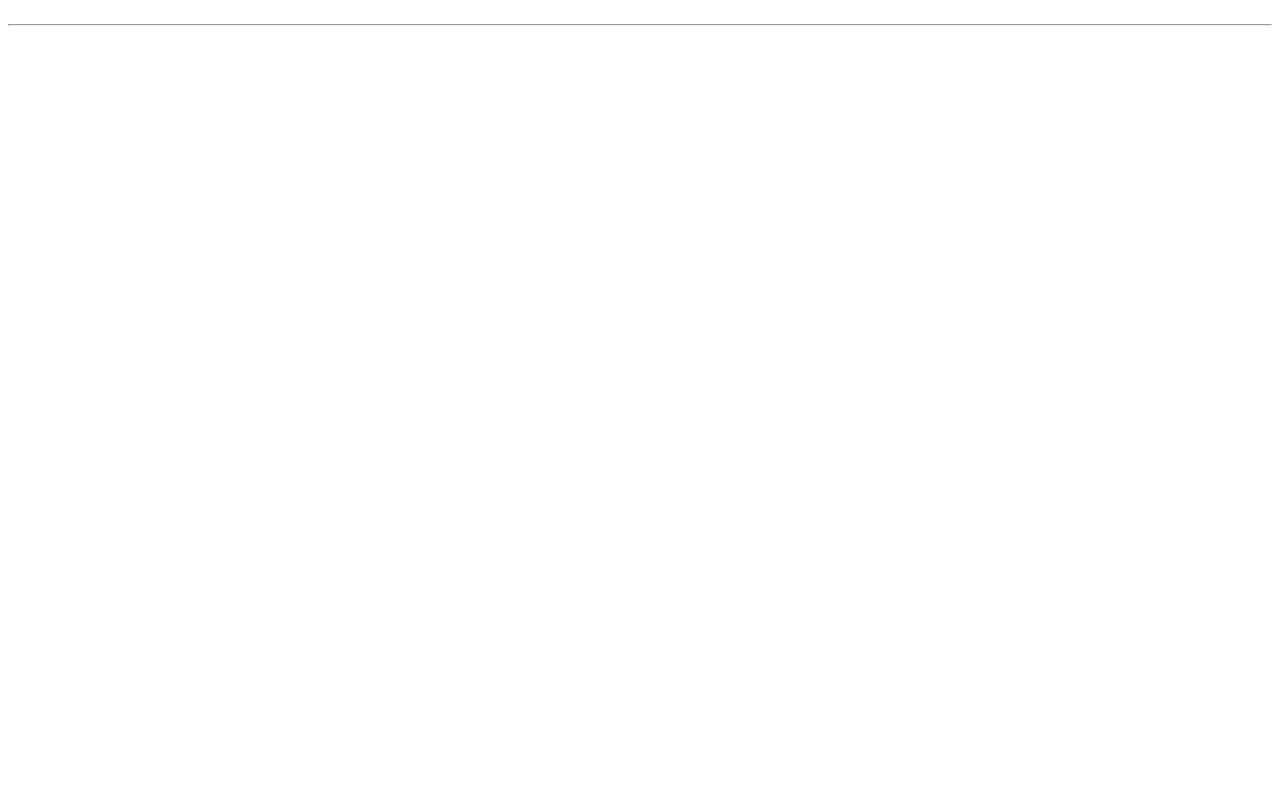
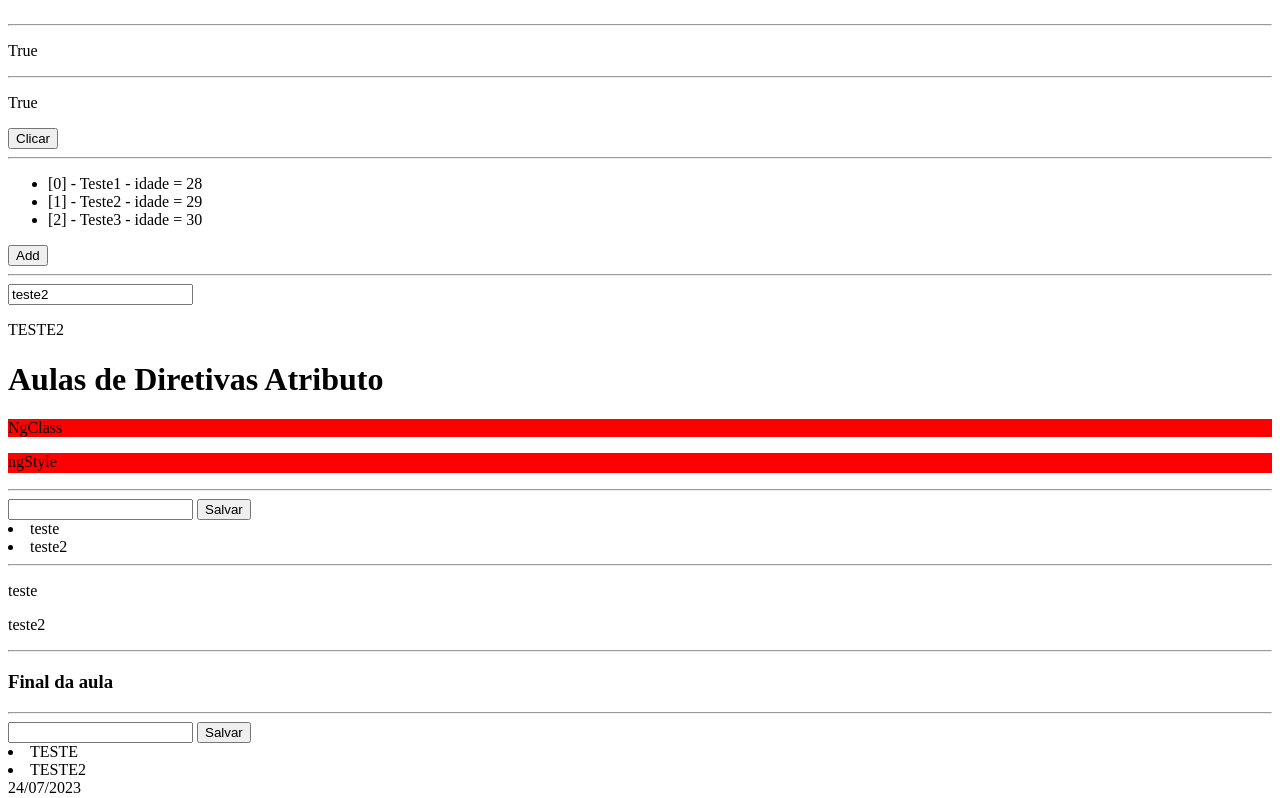
Before and after one commit to karolinequetz/Angular, an Angular app in the folder meu-primeiro-projeto/: page / in a window 1280 px wide. Shown: the part 1182-1980 px from the top of the page. Before the commit the page ends 1216 px from the top, so only its background shows below. Built offline with nearby package versions, Linux system fonts and the light colour scheme.

Commit message:
feat: directives

```diff
--- a/meu-primeiro-projeto/src/app/app.component.ts
+++ b/meu-primeiro-projeto/src/app/app.component.ts
@@ -3,6 +3,19 @@ import { Component, OnInit } from '@angular/core';
 @Component({
   selector: 'app-root',
   template: ` <app-data-biding></app-data-biding>
+    <app-diretivas-estruturais></app-diretivas-estruturais>
+    <app-diretivas-atributos
+      ><h1>Aulas de Diretivas Atributo</h1>
+      <h3>Final da aula</h3>
+    </app-diretivas-atributos>
+
+    <app-diretivas-atributos
+      ><h1>Testando</h1>
+      <h3>Testando ...</h3>
+    </app-diretivas-atributos>
+
+    <app-diretivas-atributos></app-diretivas-atributos>
+
     <router-outlet></router-outlet>`,
 })
 export class AppComponent implements OnInit {
--- a/meu-primeiro-projeto/src/app/app.module.ts
+++ b/meu-primeiro-projeto/src/app/app.module.ts
@@ -6,9 +6,11 @@ import { AppRoutingModule } from './app-routing.module';
 import { AppComponent } from './app.component';
 import { TitleComponent } from './title/title.component';
 import { DataBidingComponent } from './data-biding/data-biding.component';
+import { DiretivasEstruturaisComponent } from './diretivas-estruturais/diretivas-estruturais.component';
+import { DiretivasAtributosComponent } from './diretivas-atributos/diretivas-atributos.component';
 
 @NgModule({
-  declarations: [AppComponent, TitleComponent, DataBidingComponent],
+  declarations: [AppComponent, TitleComponent, DataBidingComponent, DiretivasEstruturaisComponent, DiretivasAtributosComponent],
   imports: [BrowserModule, AppRoutingModule, FormsModule],
   providers: [],
   bootstrap: [AppComponent],
--- /dev/null
+++ b/meu-primeiro-projeto/src/app/diretivas-atributos/diretivas-atributos.component.html
@@ -0,0 +1,28 @@
+
+<ng-content select="h1"></ng-content>
+
+
+<div *ngIf="nome != 'Teste'">
+<p [ngClass]="{'active':valor, 'disabled':!valor}">NgClass</p>
+<p [ngStyle]="{'height':height, 'background':backgroundColor}">ngStyle</p>
+</div>
+<hr>
+<input [(ngModel)]="nome"> {{nome}}
+<button (click)="salvar()">Salvar</button>
+<li *ngFor="let item of list"> {{item.nome}}</li>
+<hr>
+
+<ng-template ngFor let-item [ngForOf] ="list">
+<p>{{item.nome}}</p>
+</ng-template>
+
+<hr>
+
+<ng-content select="h3"></ng-content>
+
+<hr>
+<input [(ngModel)]="nome"> {{nome}}
+<button (click)="salvar()">Salvar</button>
+<li *ngFor="let item of list"> {{item.nome | uppercase}}</li>
+
+{{date | date:'dd/MM/yyyy'}}
--- /dev/null
+++ b/meu-primeiro-projeto/src/app/diretivas-atributos/diretivas-atributos.component.scss
@@ -0,0 +1,7 @@
+.active{
+  background:red;
+}
+
+.disabled{
+  background:blue;
+}
--- /dev/null
+++ b/meu-primeiro-projeto/src/app/diretivas-atributos/diretivas-atributos.component.ts
@@ -0,0 +1,42 @@
+import { Component, OnInit } from '@angular/core';
+
+@Component({
+  selector: 'app-diretivas-atributos',
+  templateUrl: './diretivas-atributos.component.html',
+  styleUrls: ['./diretivas-atributos.component.scss'],
+})
+export class DiretivasAtributosComponent implements OnInit {
+  public valor: boolean = true;
+  public height: string = '20px';
+  public backgroundColor: string = 'red';
+  public nome: string = '';
+  public list: Array<{ nome: string }> = [
+    { nome: 'teste' },
+    { nome: 'teste2' },
+  ];
+  public date: Date = new Date();
+
+  constructor() {}
+
+  ngOnInit(): void {
+    setInterval(() => {
+      if (this.valor) {
+        this.valor = false;
+      } else {
+        this.valor = true;
+      }
+      if (this.height == '20px') {
+        this.height = '50px';
+        this.backgroundColor = 'blue';
+      } else {
+        this.height = '20px';
+        this.backgroundColor = 'red';
+      }
+    }, 2000);
+  }
+
+  public salvar() {
+    this.list.push({ nome: this.nome });
+    this.nome = '';
+  }
+}
--- /dev/null
+++ b/meu-primeiro-projeto/src/app/diretivas-estruturais/diretivas-estruturais.component.html
@@ -0,0 +1,24 @@
+<p *ngIf="condition; else elseBlock">True</p>
+<ng-template #elseBlock>
+  <p>False</p>
+</ng-template>
+<hr>
+
+<p *ngIf = "conditionClick">True</p>
+<p *ngIf ='!conditionClick'>False</p>
+
+<button (click)="onClick()">Clicar</button>
+<hr>
+
+<ul>
+  <li *ngFor="let item of list; let i = index;" (click)="onClickEventList(i )">[{{i}}] - {{item.nome}} - idade = {{item.idade}}</li>
+</ul>
+
+<button (click)="onClickAddList()">Add</button>
+<hr>
+<input type="text" [(ngModel)]="nome" >
+<div [ngSwitch]="nome">
+  <p *ngSwitchCase = "'teste'">TESTE</p>
+  <p *ngSwitchCase = "'teste2'">TESTE2</p>
+  <p *ngSwitchDefault>TESTE0</p>
+</div>
--- /dev/null
+++ b/meu-primeiro-projeto/src/app/diretivas-estruturais/diretivas-estruturais.component.ts
@@ -0,0 +1,45 @@
+import { Component, OnInit } from '@angular/core';
+
+@Component({
+  selector: 'app-diretivas-estruturais',
+  templateUrl: './diretivas-estruturais.component.html',
+  styleUrls: ['./diretivas-estruturais.component.scss'],
+})
+export class DiretivasEstruturaisComponent implements OnInit {
+  public condition: boolean = true;
+  public conditionClick: boolean = true;
+
+  public list: Array<{ nome: string; idade: number }> = [
+    { nome: 'Teste1', idade: 28 },
+    { nome: 'Teste2', idade: 29 },
+    { nome: 'Teste3', idade: 30 },
+  ];
+
+  public nome: string = 'teste2';
+  constructor() {}
+
+  ngOnInit(): void {
+    setInterval(() => {
+      if (this.condition) {
+        this.condition = false;
+      } else {
+        this.condition = true;
+      }
+    }, 2000);
+  }
+
+  public onClick() {
+    if (this.conditionClick) {
+      this.conditionClick = false;
+    } else {
+      this.conditionClick = true;
+    }
+  }
+
+  public onClickAddList() {
+    this.list.push({ nome: 'teste4', idade: 31 });
+  }
+  public onClickEventList(event: number) {
+    this.list.splice(event, 1);
+  }
+}
```
Also changed, not shown: meu-primeiro-projeto/src/app/diretivas-estruturais/diretivas-estruturais.component.scss (added), 2 other files (tests, documents, lock files or other folders).
